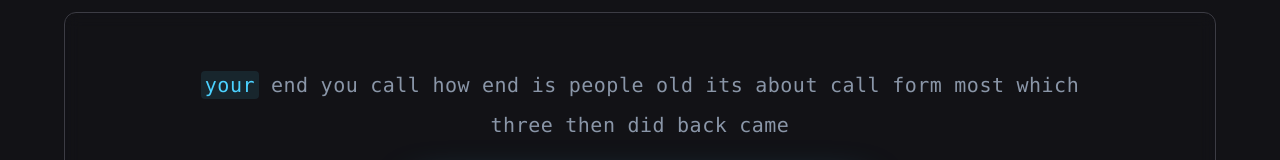
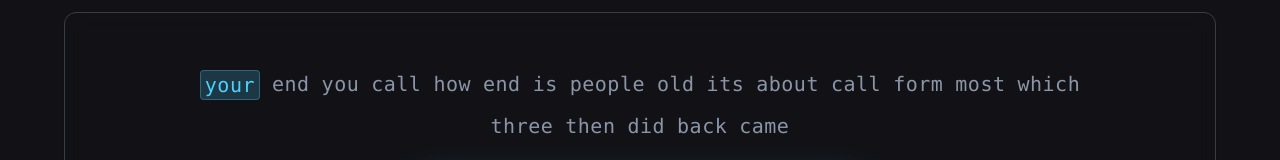
Before and after one commit to elcractic/typing-nexus-labs, a React (Vite) app: page / in a window 1280 px wide. Shown: the part 448-608 px from the top of the page. Built offline with nearby package versions, Linux system fonts and the light colour scheme; the HTML template or start-up script is replaced by a standard one.

Commit message:
Fix invisible text on correct input

```diff
--- a/src/components/TypingDisplay.tsx
+++ b/src/components/TypingDisplay.tsx
@@ -34,11 +34,11 @@ export const TypingDisplay = ({
     const actualIndex = currentWordIndex + index;
 
     if (actualIndex < currentWordIndex) {
-      return "text-success opacity-60"; // Completed words
+      return "text-success bg-success/10 px-1 rounded"; // Completed words - keep them visible
     } else if (actualIndex === currentWordIndex) {
       // Current word - check if it matches current input
       const isCorrect = currentInput.trim() === "" || word.startsWith(currentInput.trim());
-      return isCorrect ? "text-primary bg-primary/10 px-1 rounded" : "text-destructive bg-destructive/10 px-1 rounded";
+      return isCorrect ? "text-primary bg-primary/20 px-1 rounded border border-primary/30" : "text-destructive bg-destructive/20 px-1 rounded border border-destructive/30";
     } else {
       return "text-muted-foreground"; // Upcoming words
     }
```
